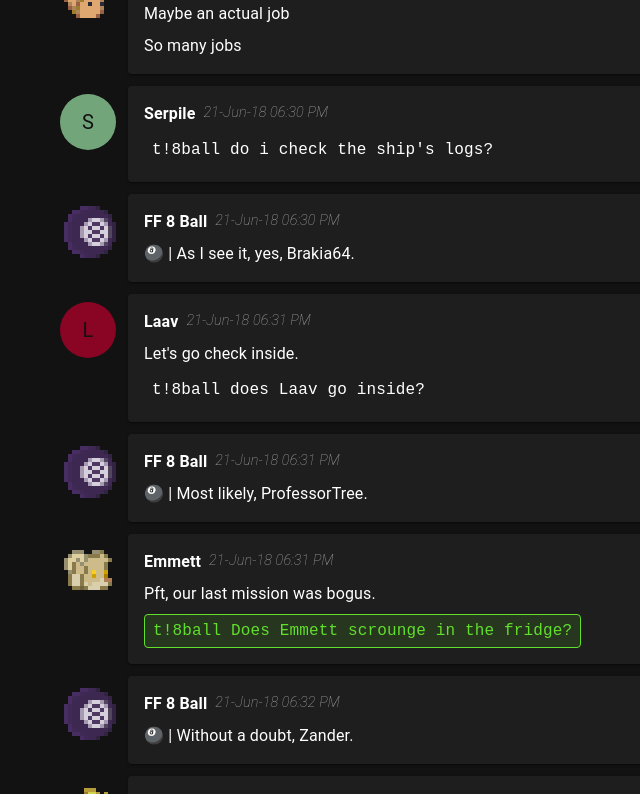
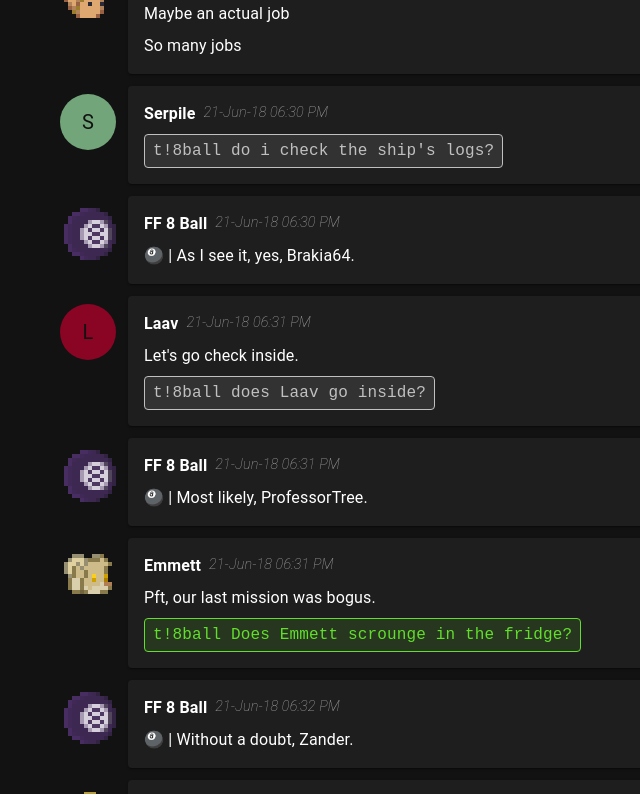
Before and after one commit to lastingParadox/ff-site, a React (Vite) app: page /ff2/fragile-beginnings in a window 1280 px wide. Shown: the part 1460-2254 px from the top of the page, without its empty margins (132-772 px from the left). Built offline with nearby package versions, Linux system fonts and the light colour scheme.

Commit message:
Allow for unregistered character colors

```diff
--- a/src/components/StoryBlock/StoryBlock.tsx
+++ b/src/components/StoryBlock/StoryBlock.tsx
@@ -32,15 +32,22 @@ function stringToColor(string: string) {
     return color;
 }
 
+function getCharacterColor(character: any, colorMode: "light" | "dark") {
+    if (!character) {
+        return colorMode == "light" ? "#000000" : "#FFFFFF";
+    }
+    else if (!CharacterColors[colorMode][character as keyof typeof CharacterColors.light]) {
+        return colorMode == "light" ? "#808080" : "#C0C0C0";
+    }
+    else {
+        return CharacterColors[colorMode][character as keyof typeof CharacterColors.light];
+    }
+}
+
 export default function StoryBlock({ block }: { block: Block }) {
     const [loading, setLoading] = useState(true);
     const [avatar, setAvatar] = useState<string>();
     const { colorMode } = useContext(ColorModeContext);
-    const currentCharacterColor = block.character
-        ? CharacterColors[colorMode][block.character as keyof typeof CharacterColors.light]
-        : colorMode == "light"
-        ? "#000000"
-        : "#FFFFFF";
 
     // We use dynamic imports to load the avatar image of the character, considering that the images are named after the character's name.
     useEffect(() => {
@@ -69,11 +76,11 @@ export default function StoryBlock({ block }: { block: Block }) {
             const styleDict: { [name: string]: React.CSSProperties } = {
                 quotes: {},
                 commands: {
-                    border: `1px solid ${currentCharacterColor}`,
+                    border: `1px solid ${getCharacterColor(block.character, colorMode)}`,
                     borderRadius: 1,
-                    color: `${currentCharacterColor}`,
+                    color: `${getCharacterColor(block.character, colorMode)}`,
                     padding: "4px 8px",
-                    backgroundColor: `${currentCharacterColor}20`,
+                    backgroundColor: `${getCharacterColor(block.character, colorMode)}20`,
                     fontFamily: "monospace",
                     fontWeight: 400,
                 },
```
